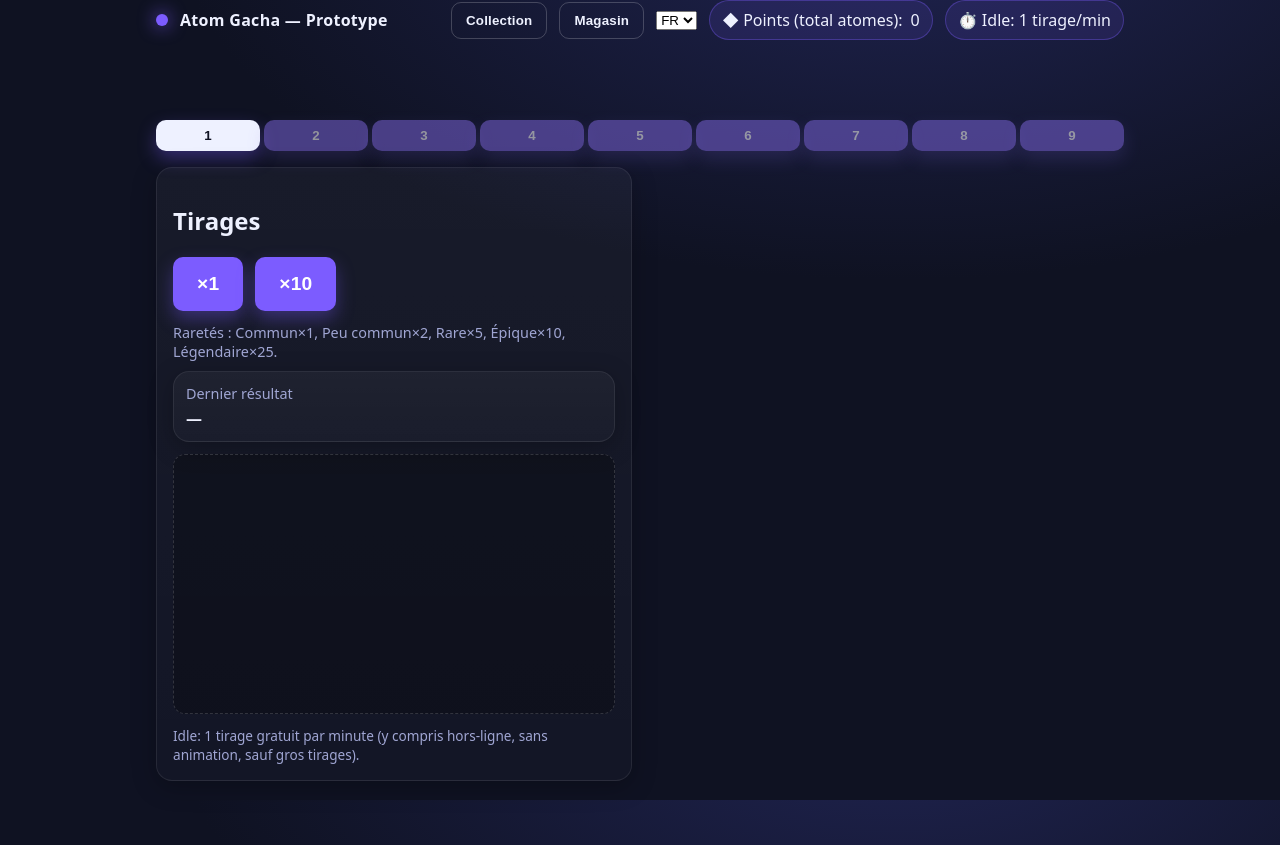
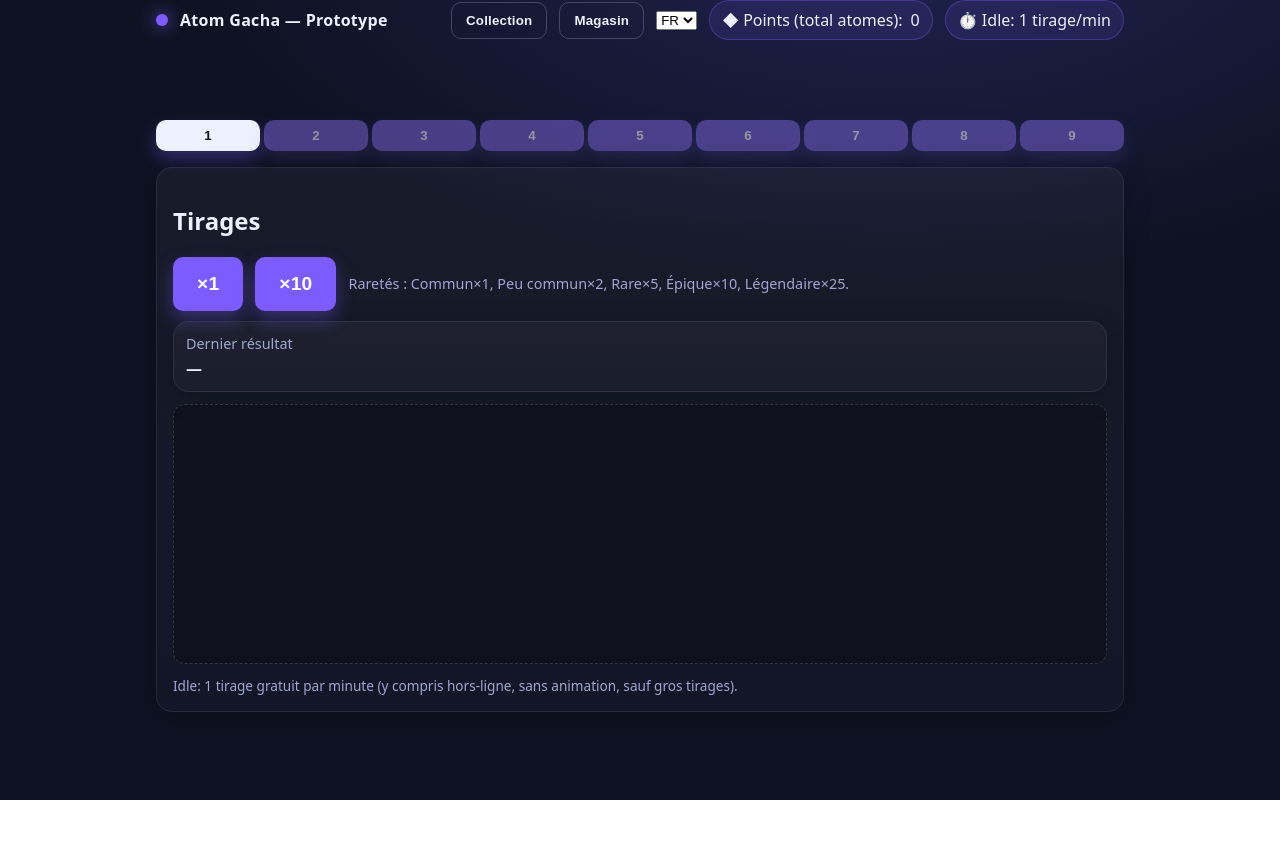
Before and after one commit to link2hearth/Atom, a plain HTML site: page index.html in a window 1280 px wide. After the commit the page ends 800 px from the top, so only its background shows below. Drawn offline with Linux system fonts and the light colour scheme.

Commit message:
Make results log responsive full-width

```diff
--- a/css/styles.css
+++ b/css/styles.css
@@ -11,7 +11,7 @@ header { padding: 12px 16px; display:flex; align-items: center; justify-content:
 .group-selector{display:grid;grid-template-columns:repeat(9,1fr);gap:4px;margin:16px 0;}
 .group-selector button{width:100%;padding:8px 0;}
 .group-selector button.active{background:var(--text);color:var(--bg);}
-.panels { display:grid; grid-template-columns: 1fr; gap:16px; }
+.panels { display:grid; gap:16px; grid-template-columns: repeat(auto-fit, minmax(300px, 1fr)); }
 .panel { background: linear-gradient(180deg, rgba(255,255,255,0.04), rgba(255,255,255,0.02)); border: 1px solid rgba(255,255,255,0.08); border-radius: 16px; padding: 16px; box-shadow: 0 6px 24px rgba(0,0,0,0.25); }
 .row { display:flex; align-items:center; gap:12px; flex-wrap:wrap; }
 .stat { display:flex; align-items:center; gap:8px; padding:8px 12px; border-radius: 999px; background: rgba(124,92,255,0.12); border:1px solid rgba(124,92,255,0.35); }
@@ -34,16 +34,13 @@ input { background: rgba(255,255,255,0.06); border:1px solid rgba(255,255,255,0.
 .rar-Légendaire { background: rgba(245,158,11,0.25); border-color: rgba(245,158,11,0.5) }
 .atom { width:44px; height:44px; border-radius: 10px; background: rgba(255,255,255,0.06); display:flex; align-items:center; justify-content:center; font-weight:800; font-size: 1rem; }
 .atom img{width:100%;height:100%;object-fit:contain;}
-.log { height: 260px; overflow:auto; font-family: ui-monospace, SFMono-Regular, Menlo, Monaco, Consolas, "Liberation Mono", monospace; background: rgba(0,0,0,0.25); border-radius: 12px; padding: 10px; border: 1px dashed rgba(255,255,255,0.15) }
+.log { width:100%; height: 260px; overflow:auto; font-family: ui-monospace, SFMono-Regular, Menlo, Monaco, Consolas, "Liberation Mono", monospace; background: rgba(0,0,0,0.25); border-radius: 12px; padding: 10px; border: 1px dashed rgba(255,255,255,0.15) }
 .footer { margin-top:12px; font-size: 0.85rem; }
 
 /* Pages */
 .page { display:none; }
 .page.active { display:block; }
 
-@media (orientation: landscape){
-  .panels{grid-template-columns:1fr 1fr;}
-}
 
 
 /* Couleurs de texte par rareté */
```
